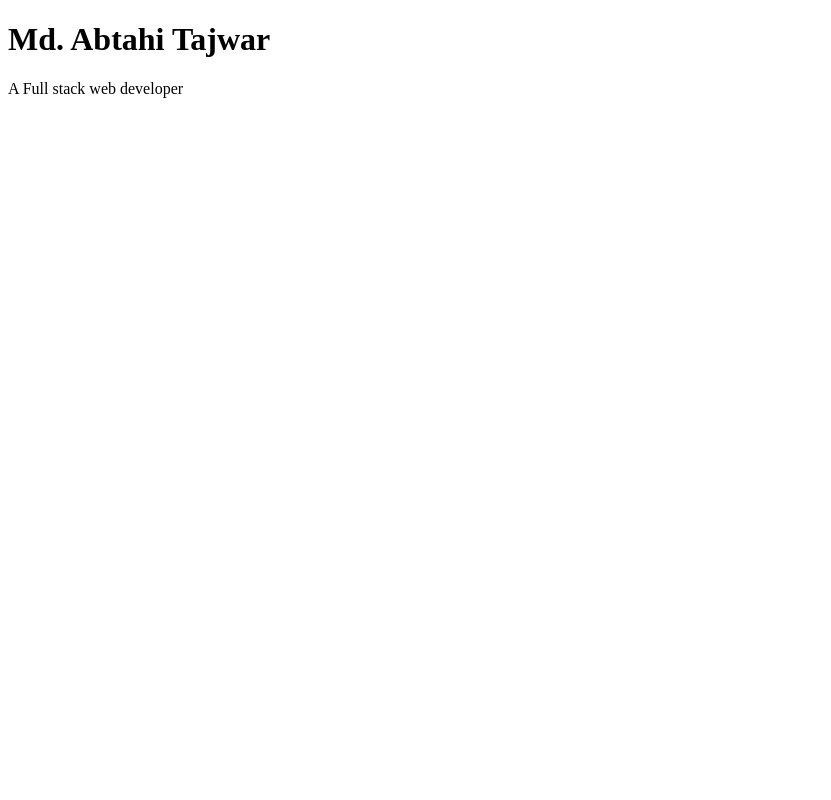
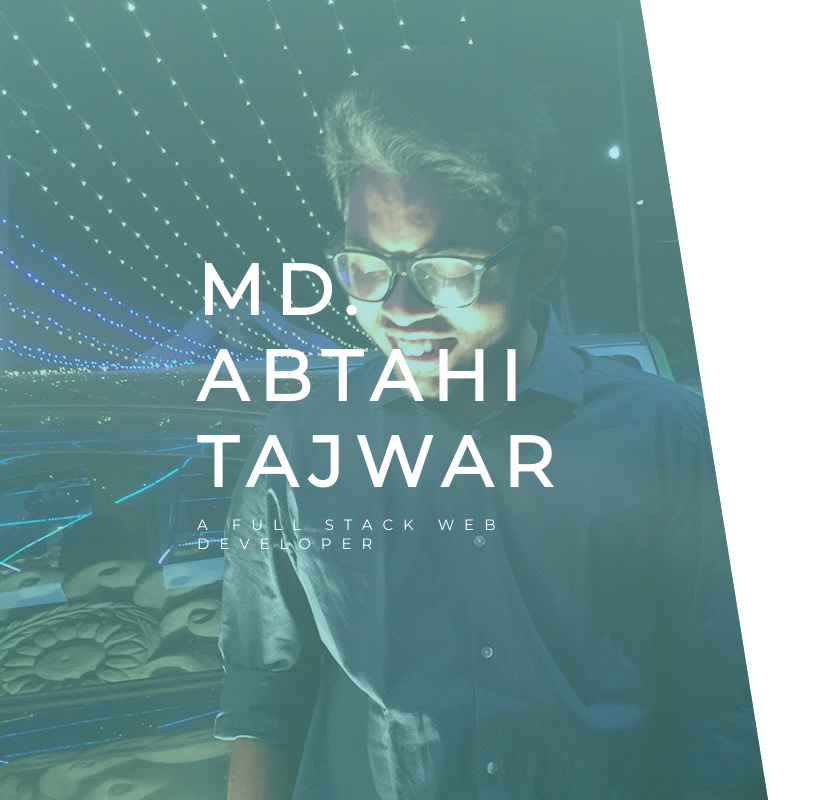
Before and after one commit to abtahi-tajwar/abtahi_tajwar, a plain HTML site: page index.html in a window 1280 px wide. Shown: the whole page, without its empty margins (0-831 px from the left). Drawn offline with Linux system fonts and the light colour scheme.

Commit message:
Added side picture intro

```diff
--- a/css/main.css
+++ b/css/main.css
@@ -0,0 +1,37 @@
+*{
+  margin: 0;
+  padding: 0;
+}
+body{
+  font-family: 'Montserrat', sans-serif;
+}
+.side_nav{
+  height: 100vh;
+  width: 60vw;
+  background-image: linear-gradient(to bottom, rgba(125, 222, 220, 0.5), rgba(64, 156, 151, 0.5)), url("../resources/Background.jpg");
+  clip-path: polygon(0 0, 40vw 0, 60vw 100vh, 0% 100vh);
+  transition: all 0.5s;
+  color: white;
+  position: relative;
+}
+.side_nav:hover{
+  clip-path: polygon(0 0, 50vw 0, 60vw 100vh, 0% 100vh);
+}
+.side_nav_heading h1{
+  padding: 5px;
+  letter-spacing: 11.2px;
+  font-size: 70px;
+  text-transform: uppercase;
+}
+.side_nav_heading p{
+  padding: 5px;
+  letter-spacing: 10px;
+  font-size: 15px;
+  text-transform: uppercase;
+}
+.side_nav_heading{
+  position: absolute;
+  left: 50%;;
+  top: 50%;
+  transform: translate(-50%, -50%);
+}
--- a/index.html
+++ b/index.html
@@ -3,11 +3,15 @@
   <head>
     <meta charset="utf-8">
     <title>Abtahi Tajwar</title>
+    <link href="https://fonts.googleapis.com/css?family=Montserrat" rel="stylesheet">
+    <link rel="stylesheet" type="text/css" href="css/main.css">
   </head>
   <body>
     <div class="side_nav">
-      <h1>Md. Abtahi Tajwar</h1>
-      <p>A Full stack web developer</p>
+      <div class="side_nav_heading">
+        <h1>Md. Abtahi Tajwar</h1>
+        <p>A Full stack web developer</p>
+      </div>
     </div>
   </body>
 </html>
```
Also changed, not shown: resources/Background.jpg (added).
